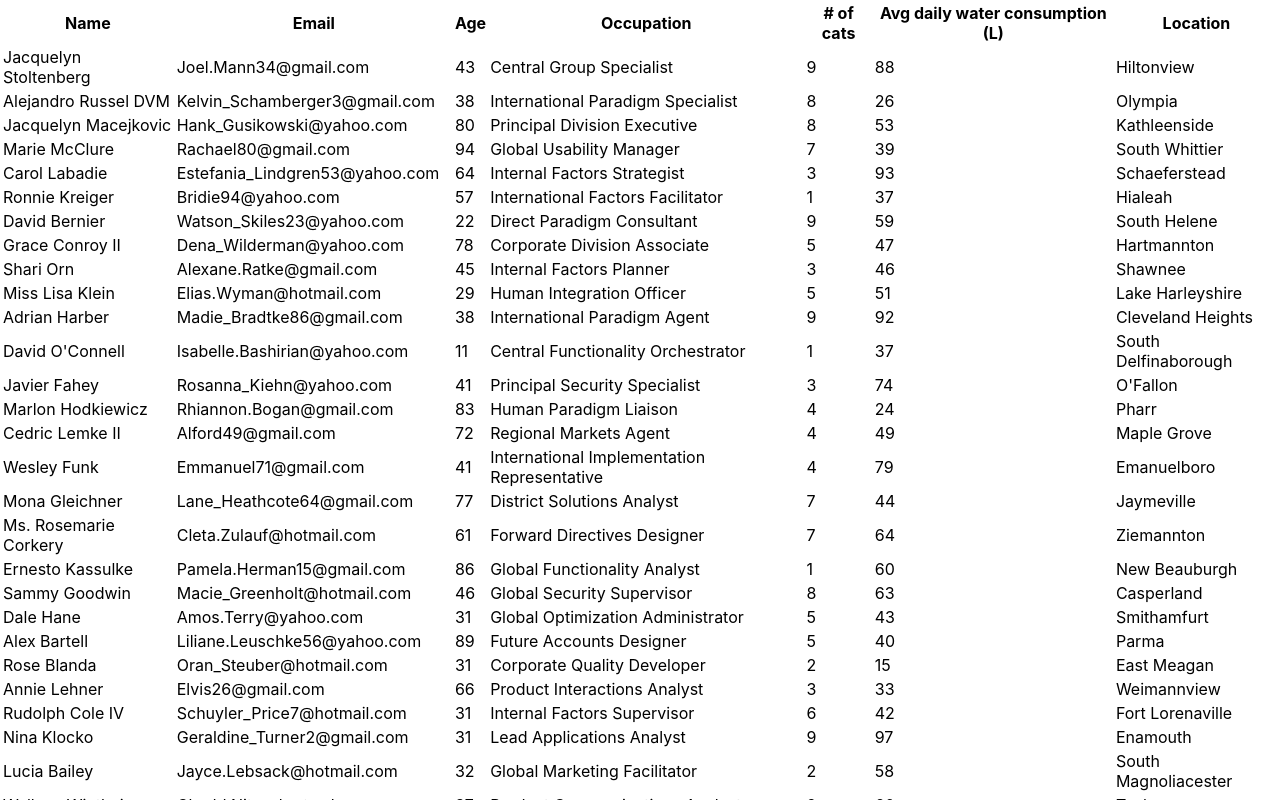
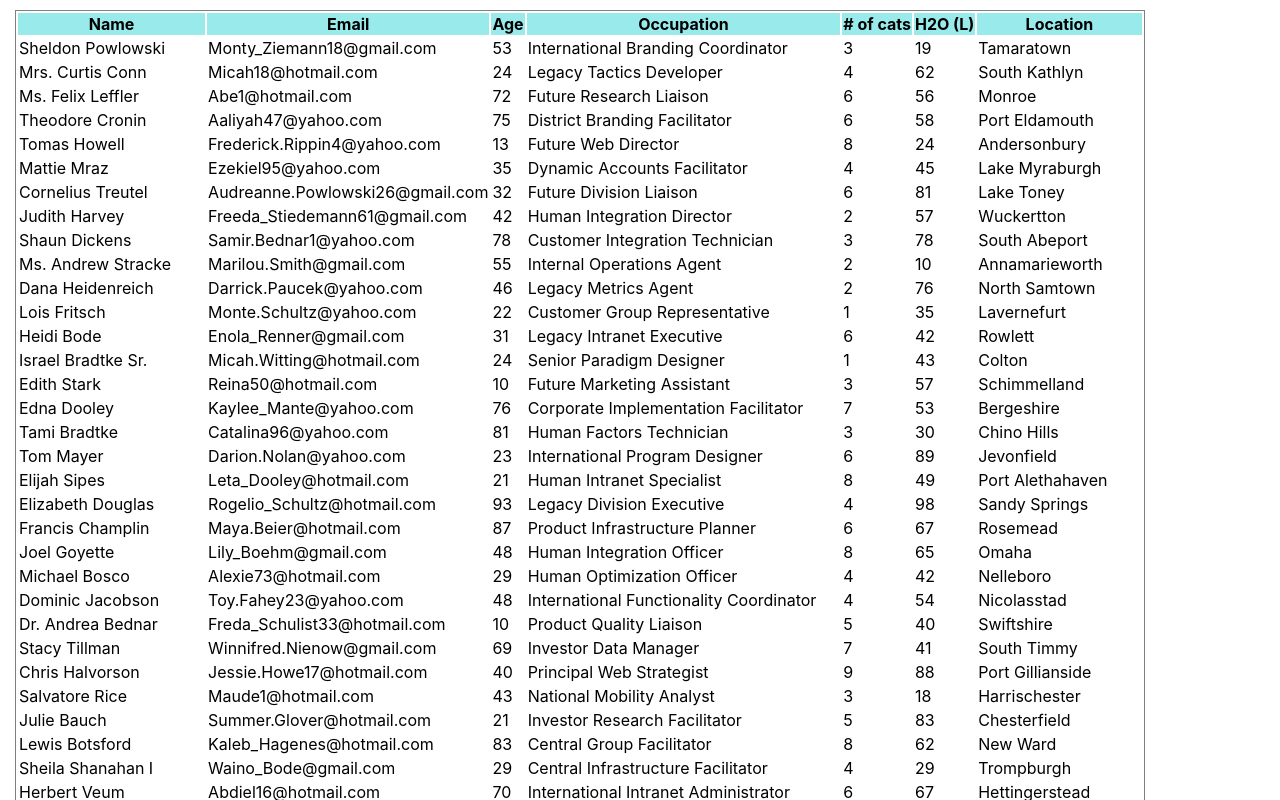
Before and after one commit to soybean/melNoviProgrammingChallenge, a React (Create React App) app: page / in a window 1280 px wide. Shown: the top 800 px of the page. Built offline with nearby package versions, Linux system fonts and the light colour scheme.

Commit message:
Show and hide columns on click

```diff
--- a/src/App.css
+++ b/src/App.css
@@ -1,38 +1,30 @@
-.App {
-  text-align: center;
+
+table {
+  margin-top: 10px;
+  margin-bottom: 10px;
+  margin-left: 15px;
+  margin-right: 15px;
+  border: 1px solid gray;
+}
+thead {
+  background-color: rgb(153, 235, 235);
+  height: 20px;
+}
+thead > th {
+  height: 50px;
+  width: 40px !important;
 }
 
-.App-logo {
-  height: 40vmin;
-  pointer-events: none;
+tbody > tr {
+  padding-top: 20px !important;
+  padding-bottom: 10px;
 }
 
-@media (prefers-reduced-motion: no-preference) {
-  .App-logo {
-    animation: App-logo-spin infinite 20s linear;
-  }
+tbody > tr:hover {
+  background-color: rgb(187, 187, 187);
 }
 
-.App-header {
-  background-color: #282c34;
-  min-height: 100vh;
-  display: flex;
-  flex-direction: column;
-  align-items: center;
-  justify-content: center;
-  font-size: calc(10px + 2vmin);
-  color: white;
+td {
+  border: none !important;
+  border-spacing: none;
 }
-
-.App-link {
-  color: #61dafb;
-}
-
-@keyframes App-logo-spin {
-  from {
-    transform: rotate(0deg);
-  }
-  to {
-    transform: rotate(360deg);
-  }
-}
--- a/src/Components/CustomerDataTable.tsx
+++ b/src/Components/CustomerDataTable.tsx
@@ -1,4 +1,5 @@
 import React from 'react';
+import { useState } from 'react';
 import type { CustomerDataType } from '../getData';
 import Row from './Row';
 
@@ -8,11 +9,17 @@ interface CustomerDataTablePropsType {
 }
 
 export default function CustomerDataTable(props: CustomerDataTablePropsType) {
+    const [isExpanded, setIsExpanded] = useState(false);
 
+    const onRowClick = () =>
+    {
+        console.log("On row click");
+        setIsExpanded(!isExpanded);
+    }
     const renderRows = () =>
     {
         return <tbody>
-            {props.data.map(row => <Row rowData={row}/>)}
+            {props.data.map((row, idx) => <Row rowData={row} onRowClick={onRowClick} isExpanded={isExpanded} key={idx}/>)}
         </tbody>
     }
 
@@ -24,8 +31,24 @@ export default function CustomerDataTable(props: CustomerDataTablePropsType) {
                 <th>Age</th>
                 <th>Occupation</th>
                 <th># of cats</th>
-                <th>Avg daily water consumption (L)</th>
-                <th>Location</th>
+                <th>H2O (L)</th>
+                {!isExpanded && <th>Location</th>}
+                {isExpanded && (
+                    <>
+                    <th>
+                        Phone #
+                    </th>
+                    <th>
+                    Favorite Color
+                </th>
+                <th>
+                    What's best in life?
+                </th>
+                <th>
+                    Education level
+                </th>
+                </>
+                )}
                 </tr>
             </thead>
             {renderRows()}
--- a/src/Components/Row.tsx
+++ b/src/Components/Row.tsx
@@ -3,11 +3,13 @@ import type { CustomerDataType } from '../getData';
 
 interface RowPropsType {
     rowData: CustomerDataType;
+    onRowClick: () => void;
+    isExpanded: boolean;
 }
 
 export default function Row(props: RowPropsType) {
     return (
-    <tr>
+    <tr onClick={props.onRowClick}>
         <td>
             {props.rowData.name}
         </td>
@@ -26,8 +28,24 @@ export default function Row(props: RowPropsType) {
         <td>
             {props.rowData.avgDailyWaterConsumption}
         </td>
+        {!props.isExpanded && <td>
+            {props.rowData.location}
+        </td>}
+        {props.isExpanded &&
+        <>
         <td>
-            {props.rowData.location}
+            {props.rowData.phoneNumber}
         </td>
+        <td>
+            {props.rowData.favColor}
+        </td>
+        <td>
+            {props.rowData.whatsBest}
+        </td>
+        <td>
+            {props.rowData.educationLevel}
+        </td>
+        </>
+        }
     </tr>);
 }
--- a/src/getData.ts
+++ b/src/getData.ts
@@ -8,6 +8,10 @@ const createFakeRowData = () => ({
   numberOfCats: faker.random.numeric(1),
   avgDailyWaterConsumption: faker.random.numeric(2),
   location: faker.address.city(),
+  phoneNumber: faker.phone.number(),
+  favColor: faker.color.human(),
+  whatsBest: faker.random.words(),
+  educationLevel: "College",
 });
 
 export interface CustomerDataType {
@@ -18,6 +22,10 @@ export interface CustomerDataType {
   numberOfCats: string,
   avgDailyWaterConsumption: string,
   location: string,
+  phoneNumber: string,
+  favColor: string,
+  whatsBest: string,
+  educationLevel: string,
 }
 
 export default () => Array.from({ length: 100 }, createFakeRowData);
```
